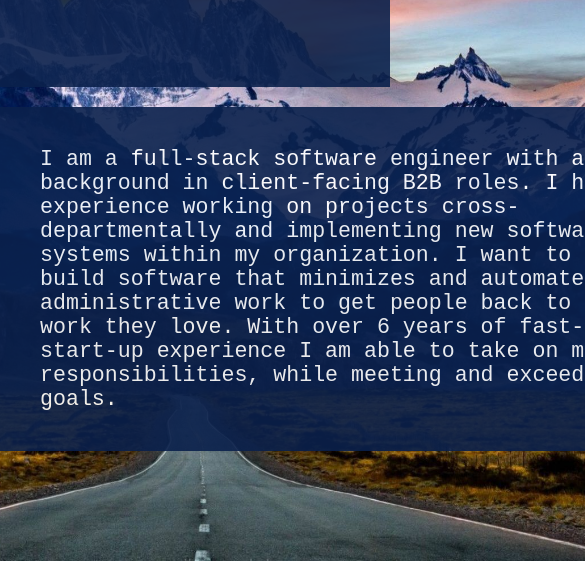
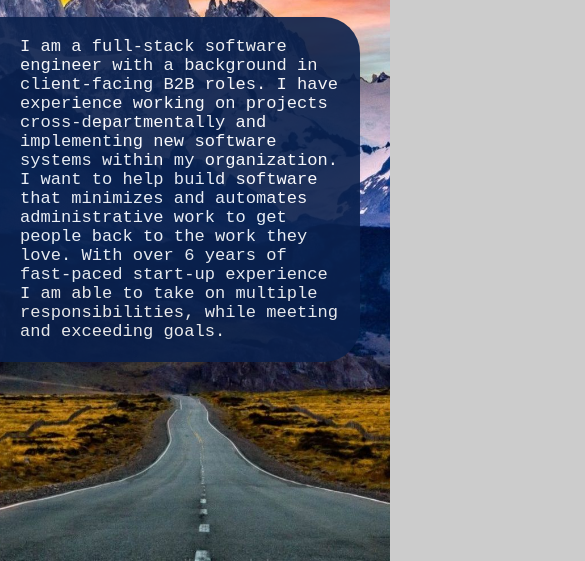
Before and after one commit to melisalarson/portfolio, a plain HTML site: page index.html in a window 390 px wide. Shown: the part 283-844 px from the top of the page, 585 px wide, since content can reach past the window. Drawn offline with Linux system fonts and the light colour scheme.

Commit message:
mobile for iphonex

```diff
--- a/css/mobile.css
+++ b/css/mobile.css
@@ -1,5 +1,7 @@
-@media only screen and (max-width: 375px) {
-
+@media only screen
+and (max-width: 414px)
+/* and (max-width: 375px)  */
+{
 /* nav -------------------------------------------- */
 .logo {
   margin-left: 10px;
```
Also changed, not shown: 1 other file.
